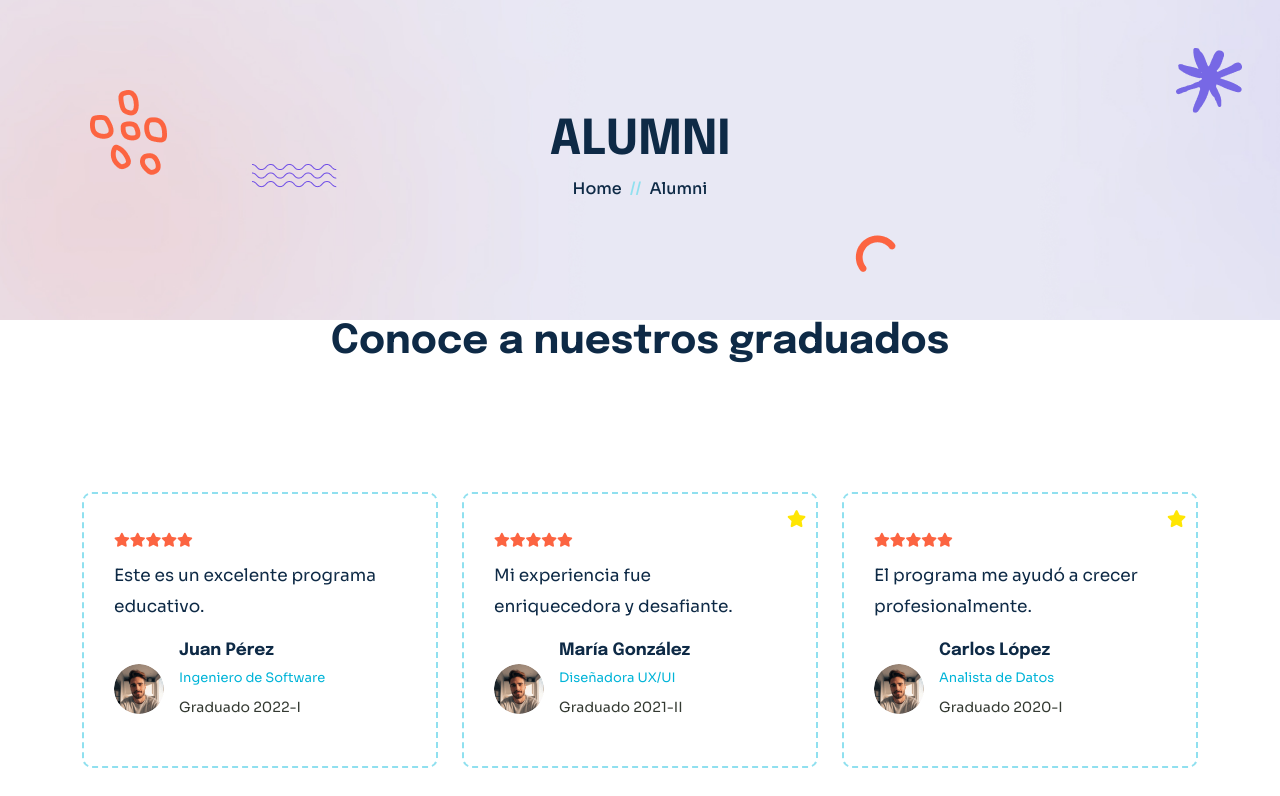
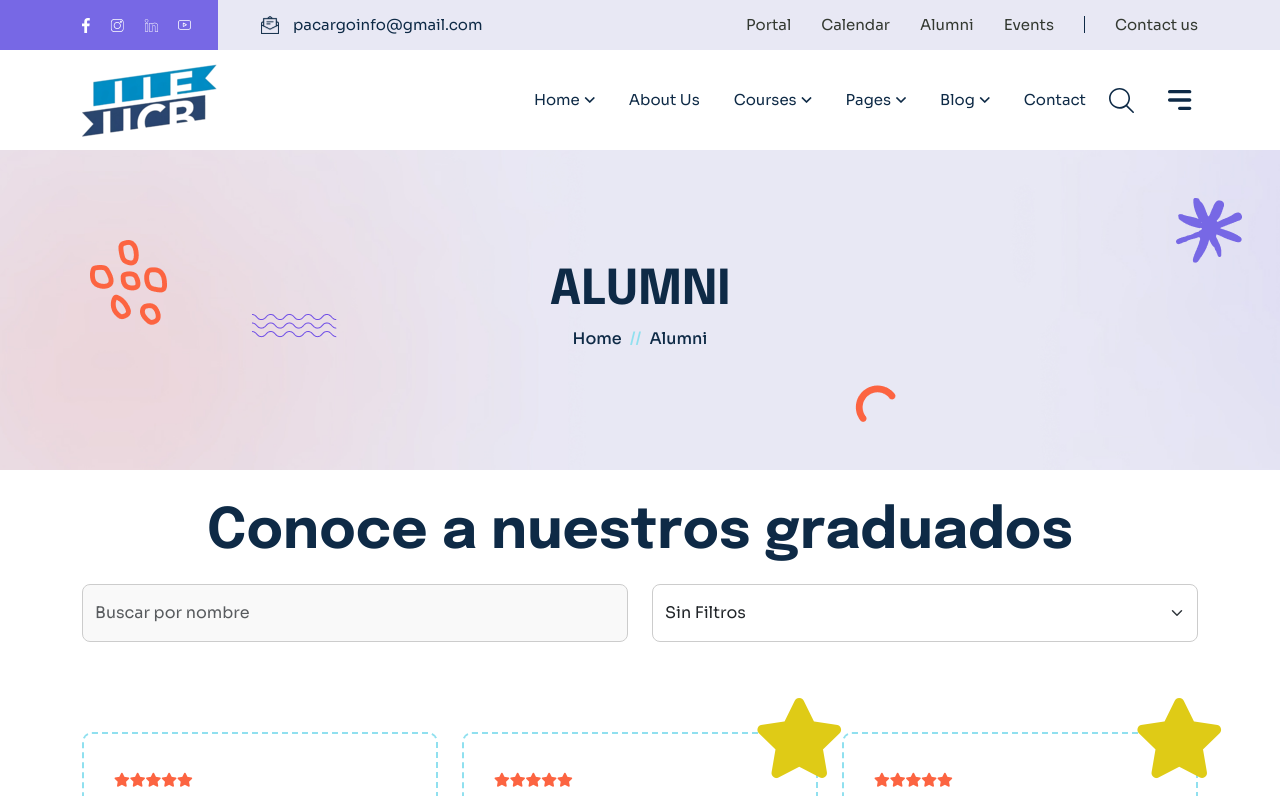
Before and after one commit to AdrianaRochaVedia/portal-innovacion, a React (Create React App) app: page /alumni in a window 1280 px wide. Shown: the top 796 px of the page. Built offline with nearby package versions, Linux system fonts and the light colour scheme.

Commit message:
integracion de alumni

```diff
--- a/src/assets/scss/components/_AlumniCard.scss
+++ b/src/assets/scss/components/_AlumniCard.scss
@@ -4,19 +4,79 @@
 /*  Estilos para el componente AlumniCard */
 /*----------------------------------------*/
 
+.Busqueda-Alumni,
+.selector-alumni {
+  margin-bottom: 1.5rem;
+
+
+  input, select {
+    width: 100%;
+    padding: 0.75rem;
+    border: 1px solid #ccc;
+    border-radius: 0.5rem;
+    font-size: 1rem;
+    transition: all 0.3s ease;
+    height: 58px;
+
+    &:focus {
+      border-color: #007bff;
+      box-shadow: 0 0 5px rgba(0, 123, 255, 0.5);
+      outline: none;
+    }
+  }
+}
+
+.Busqueda-Alumni {
+  input {
+    background-color: #f9f9f9;
+
+    ::placeholder {
+      color: #888;
+      font-style: italic;
+    }
+  }
+}
+
+.selector-alumni {
+  select {
+    background-color: #ffffff;
+
+    option {
+      color: #333;
+      &:hover {
+        background-color: #f0f0f0;
+      }
+    }
+  }
+}
+
+
+
+.titular-alumni {
+    font-size: 3.5rem;
+    font-weight: 700;
+    color: var(--it-common-black);
+    margin-bottom: 20px;
+    text-align: center;
+    margin-top: 2rem;
+}
+
 .ed-testimonial-item {
     position: relative;
     padding: 30px;
-    padding-right: 46px;
+    padding-right: 2rem;
     border: 1px solid var(--it-common-black-3);
     border-radius: 20px;
   }
 
   .ed-excelencia-star {
     position: absolute;
-    top: 10px;
-    right: 10px;
-    color: #ffe603;
+    top: 0;
+    right: 0;
+    font-size: 80px;
+    color: #dfcb16;
+    margin-right: -8%;
+    margin-top: -10%;
   }
 
   .ed-testimonial-ratting {
@@ -36,22 +96,29 @@
   .ed-testimonial-author-box {
     display: flex;
     align-items: center;
-    margin-top: 20px;
+    margin-top: 10px;
 
     & .ed-testimonial-author {
       margin-right: 15px;
+      height: 100%;
+      display: flex;
+      justify-content: center; /* Center the image horizontally */
+      align-items: center; /* Center the image vertically */
 
       & img {
-        width: 50px;
-        height: 50px;
+        width: 90px;
+        height: 90px;
         border-radius: 50%;
+        display: block;
       }
+
+
     }
 
     & h5 {
       font-weight: 700;
       font-size: 20px;
-      margin-bottom: 5px;
+      margin-top: 20px;
     }
 
     & span {
@@ -62,5 +129,6 @@
     & .graduation-year {
       font-size: 14px;
       color: var(--it-common-gray);
+      margin-bottom: 20px;
     }
 }
--- /dev/null
+++ b/src/pages/Alumni/AlumniPage.jsx
@@ -0,0 +1,138 @@
+import React, { useState } from 'react';
+import Breadcrumb from '../../components/Breadcrumb';
+import Alumni from '../../components/AlumniCard';
+
+
+const alumniData = [
+  {
+    description: "Este es un excelente programa educativo.",
+    authorAvatar: "",
+    authorName: "Juan Pérez",
+    designation: "Ingeniero de Software",
+    graduationYear: "Graduado 2022-I",
+    excelencia: false,
+  },
+  {
+    description: "Mi experiencia fue enriquecedora y desafiante.",
+    authorAvatar: "",
+    authorName: "María González",
+    designation: "Diseñadora UX/UI",
+    graduationYear: "Graduado 2021-II",
+    excelencia: true,
+  },
+  {
+    description: "El programa me ayudó a crecer profesionalmente.",
+    authorAvatar: "",
+    authorName: "Carlos López",
+    designation: "Analista de Datos",
+    graduationYear: "Graduado 2020-I",
+    excelencia: true,
+  },
+  {
+    description: "Aprendí habilidades valiosas para mi carrera.",
+    authorAvatar: "",
+    authorName: "Ana Ramírez",
+    designation: "Ingeniera de Sistemas",
+    graduationYear: "Graduado 2022-II",
+    excelencia: false,
+  },
+  {
+    description: "La calidad educativa es excelente.",
+    authorAvatar: "",
+    authorName: "Luis Martínez",
+    designation: "Consultor de TI",
+    graduationYear: "Graduado 2023-I",
+    excelencia: true,
+  },
+  {
+    description: "Un programa que te prepara para el futuro.",
+    authorAvatar: "",
+    authorName: "Laura García",
+    designation: "Especialista en Marketing Digital",
+    graduationYear: "Graduado 2021-I",
+    excelencia: false,
+  },
+];
+
+const AlumniMain = () => {
+  const [searchTerm, setSearchTerm] = useState("");
+  const [filterYear, setFilterYear] = useState("");
+
+  const handleSearch = (event) => {
+    setSearchTerm(event.target.value.toLowerCase());
+  };
+
+  const handleFilter = (event) => {
+    setFilterYear(event.target.value);
+  };
+
+  const filteredAlumni = alumniData.filter((alumnus) => {
+    const matchesName = alumnus.authorName.toLowerCase().includes(searchTerm);
+    const matchesYear = filterYear ? alumnus.graduationYear === filterYear : true;
+    return matchesName && matchesYear;
+  });
+
+  const uniqueYears = [...new Set(alumniData.map((alumnus) => alumnus.graduationYear))];
+
+  return (
+    <>
+      <main>
+        <Breadcrumb title="Alumni" />
+
+        <h1 className="titular-alumni">Conoce a nuestros graduados</h1>
+
+        <div className="filters container mb-4">
+          <div className="row">
+            <div className="Busqueda-Alumni col-md-6 mb-3">
+              <input
+                type="text"
+                className="form-control"
+                placeholder="Buscar por nombre"
+                value={searchTerm}
+                onChange={handleSearch}
+              />
+            </div>
+            <div className="selector-alumni col-md-6 mb-3">
+              <select
+                className="form-select"
+                value={filterYear}
+                onChange={handleFilter}
+              >
+                <option value="">Sin Filtros</option>
+                {uniqueYears.map((year, index) => (
+                  <option key={index} value={year}>
+                    {year}
+                  </option>
+                ))}
+              </select>
+            </div>
+          </div>
+        </div>
+
+        <div className="it-testimonial-area ed-testimonial-style-2 pt-50 pb-50 fix p-relative">
+          <div className="container">
+            <div className="row justify-content-center">
+              {filteredAlumni.map((alumnus, index) => (
+                <div key={index} className="contenedor-datos col-xl-4 col-lg-6 mb-30">
+                  <Alumni
+                    description={alumnus.description}
+                    authorAvatar={alumnus.authorAvatar}
+                    authorName={alumnus.authorName}
+                    designation={alumnus.designation}
+                    graduationYear={alumnus.graduationYear}
+                    excelencia={alumnus.excelencia}
+                  />
+                </div>
+              ))}
+              {filteredAlumni.length === 0 && (
+                <p className="text-center">No se encontraron resultados.</p>
+              )}
+            </div>
+          </div>
+        </div>
+      </main>
+    </>
+  );
+};
+
+export default AlumniMain;
--- a/src/pages/Alumni/index.jsx
+++ b/src/pages/Alumni/index.jsx
@@ -1,88 +1,23 @@
 import React from 'react';
-import Breadcrumb from '../../components/Breadcrumb';
-import Alumni from '../../components/AlumniCard';
+import HeaderFive from '../../components/Header/HeaderFive';
+import AlumniPage from './AlumniPage';
+import FooterTwo from '../../components/Footer/FooterTwo';
 
-
-const alumniData = [
-  {
-    description: "Este es un excelente programa educativo.",
-    authorAvatar: "",
-    authorName: "Juan Pérez",
-    designation: "Ingeniero de Software",
-    graduationYear: "Graduado 2022-I",
-    excelencia: false,
-  },
-  {
-    description: "Mi experiencia fue enriquecedora y desafiante.",
-    authorAvatar: "",
-    authorName: "María González",
-    designation: "Diseñadora UX/UI",
-    graduationYear: "Graduado 2021-II",
-    excelencia: true,
-  },
-  {
-    description: "El programa me ayudó a crecer profesionalmente.",
-    authorAvatar: "",
-    authorName: "Carlos López",
-    designation: "Analista de Datos",
-    graduationYear: "Graduado 2020-I",
-    excelencia: true,
-  },
-  {
-    description: "Aprendí habilidades valiosas para mi carrera.",
-    authorAvatar: "",
-    authorName: "Ana Ramírez",
-    designation: "Ingeniera de Sistemas",
-    graduationYear: "Graduado 2022-II",
-    excelencia: false,
-  },
-  {
-    description: "La calidad educativa es excelente.",
-    authorAvatar: "",
-    authorName: "Luis Martínez",
-    designation: "Consultor de TI",
-    graduationYear: "Graduado 2023-I",
-    excelencia: true,
-  },
-  {
-    description: "Un programa que te prepara para el futuro.",
-    authorAvatar: "",
-    authorName: "Laura García",
-    designation: "Especialista en Marketing Digital",
-    graduationYear: "Graduado 2021-I",
-    excelencia: false,
-  },
-];
+import Logo from '../../assets/img/logo/logo-white-2.png';
 
 const AlumniMain = () => {
   return (
     <>
-      <main>
-        <Breadcrumb title="Alumni" />
+      <HeaderFive />
 
-        <h1 style={{ textAlign: 'center' }}>Conoce a nuestros graduados</h1>
+      <AlumniPage />
 
-        <div className="it-testimonial-area ed-testimonial-style-2 pt-120 pb-120 fix p-relative">
-          <div className="container">
-            <div className="row justify-content-center">
-              {alumniData.map((alumnus, index) => (
-                <div key={index} className="col-xl-4 col-lg-6 mb-30">
-                  <Alumni
-                    description={alumnus.description}
-                    authorAvatar={alumnus.authorAvatar}
-                    authorName={alumnus.authorName}
-                    designation={alumnus.designation}
-                    graduationYear={alumnus.graduationYear}
-                    excelencia={alumnus.excelencia}
-                  />
-                </div>
-              ))}
-            </div>
-          </div>
-        </div>
-      </main>
+      <FooterTwo
+        footerClass="it-footer-area it-footer-bg it-footer-style-5 ed-footer-style-5 inner-style black-bg pb-70"
+        footerLogo={Logo}
+        btnClass="it-btn-white sky-bg"
+        copyrightTextClass="it-copyright-text inner-style text-center"
+      />
     </>
   );
-};
-
-export default AlumniMain;
+}; export default AlumniMain;
```
